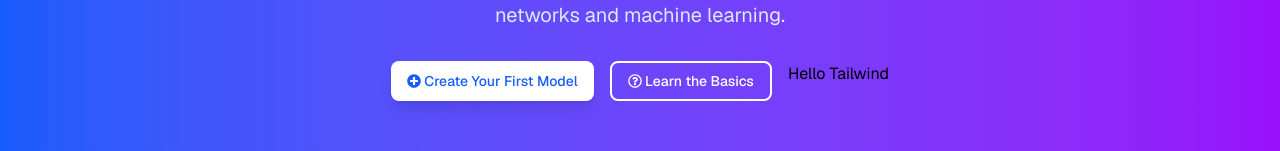
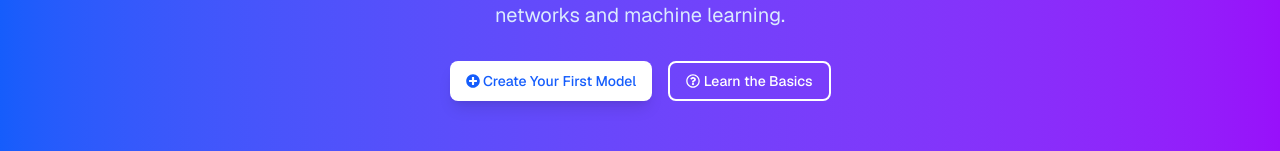
Before and after one commit to GraceG1225/NeuraSectProj, a Next.js app in the folder neurasect/: page / in a window 1280 px wide. Shown: the part 1925-2076 px from the top of the page. Built offline with nearby package versions, Linux system fonts and the light colour scheme; no server answers; the database is empty.

Commit message:
removed test code

```diff
--- a/neurasect/src/app/page.tsx
+++ b/neurasect/src/app/page.tsx
@@ -240,9 +240,6 @@ export default function Home() {
               <FaRegQuestionCircle />
               &nbsp;Learn the Basics
             </button>
-            <div className="bg-testcolor font-testfont">
-              Hello Tailwind
-            </div>
           </div>
         </div>
       </section>
```
